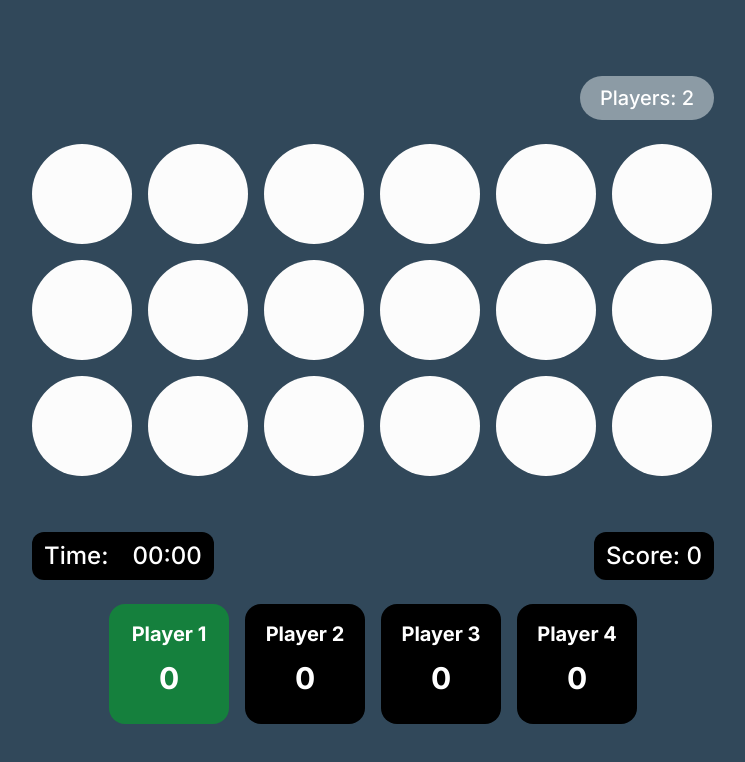
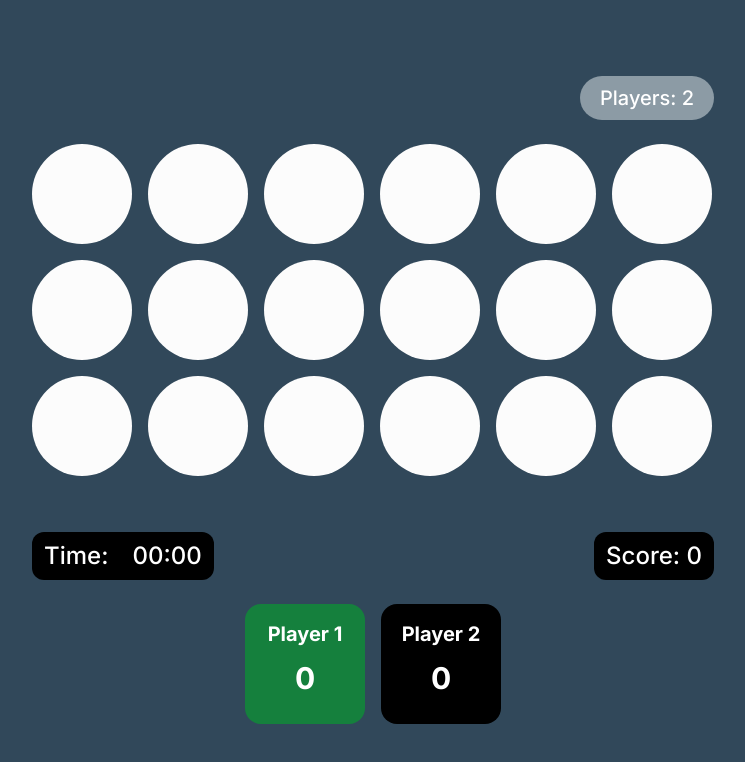
Before and after one commit to v3rti/memoSon, a Next.js app: page / in a window 1280 px wide. Shown: the top 762 px of the page, without its empty margins (267-1012 px from the left). Built offline with nearby package versions, Linux system fonts and the light colour scheme.

Commit message:
multiple players, restarting game/scores on restart

```diff
--- a/src/app/page.tsx
+++ b/src/app/page.tsx
@@ -34,7 +34,7 @@ export default function Home() {
       return {id: id, num: num, checked: false, revealed: false}
     }));
 
-    setPlayers([{id: 1, score: 0}, {id: 2, score: 0}, {id: 3, score: 0}, {id: 4, score: 0}]);
+    setPlayers([{id: 1, score: 0}, {id: 2, score: 0}]);
     setTurn(1);
   }, [restart])
 
```
